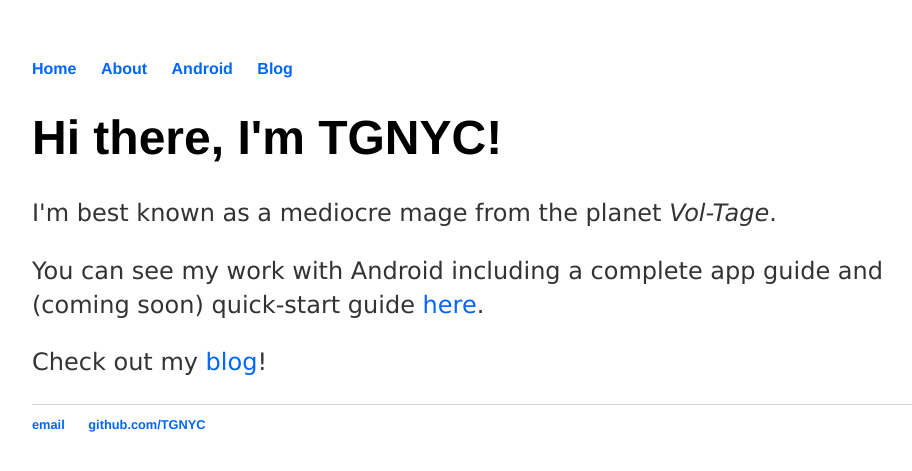
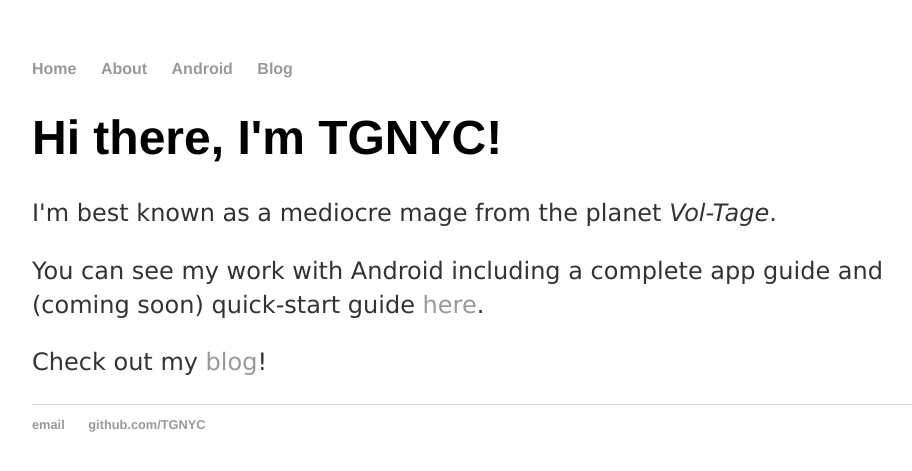
Before and after one commit to TGNYC/old, a Jekyll site: the page built from index.html, in a window 1280 px wide. Shown: the top 471 px of the page, without its empty margins (160-1072 px from the left). Built offline with Jekyll 4.4.1, drawn with Linux system fonts in a browser that asks for light colours.

Commit message:
Update main.css

```diff
--- a/css/main.css
+++ b/css/main.css
@@ -14,10 +14,11 @@ nav ul li, footer ul li {
 }
 a {
     text-decoration: none;
-    color: #0066ff;;
+    color: #999;
 }
 a:hover {
     text-decoration: underline;
+    color: #2200CC;
 }
 h1 {
     font-size: 3em;
```
